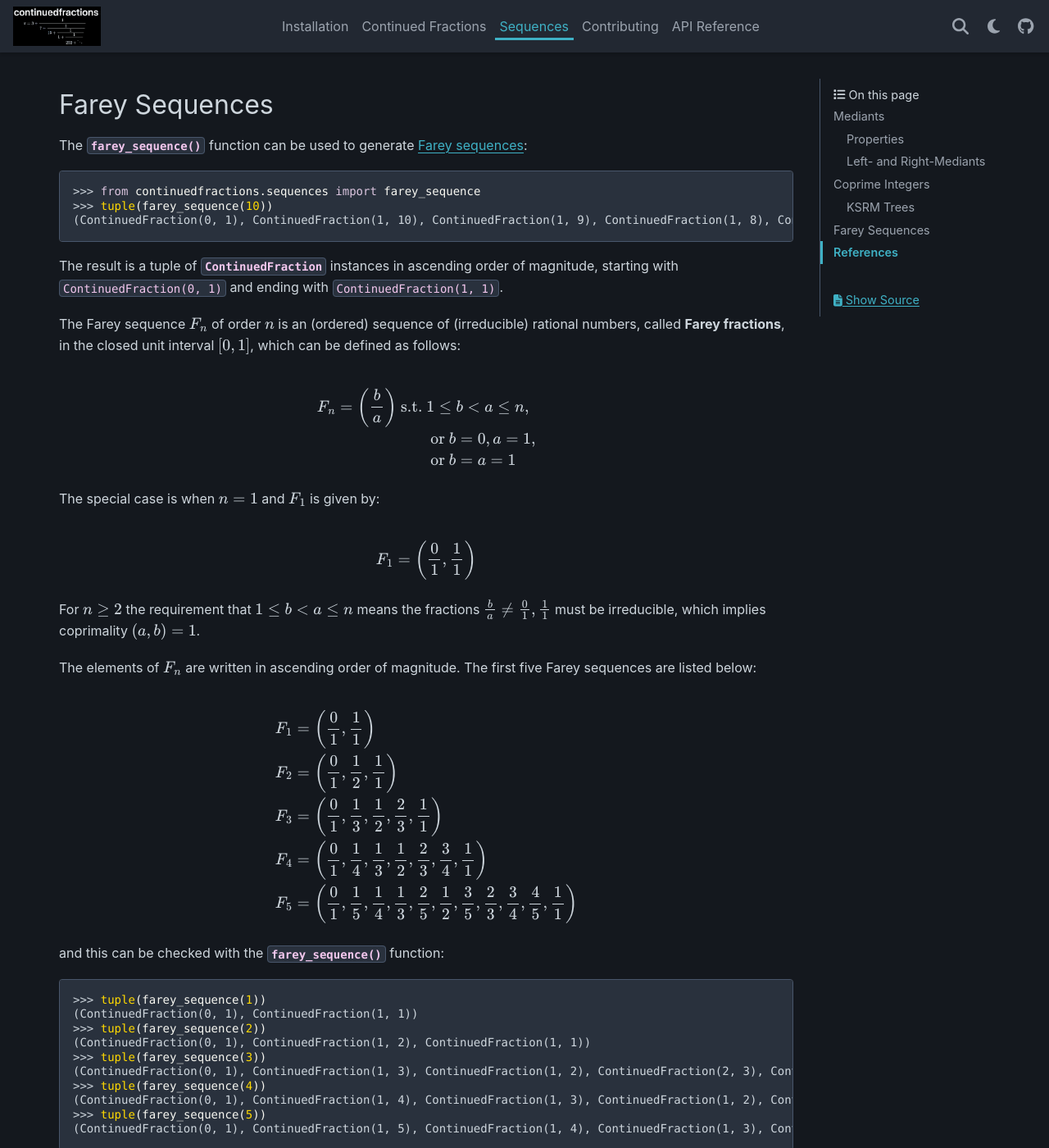
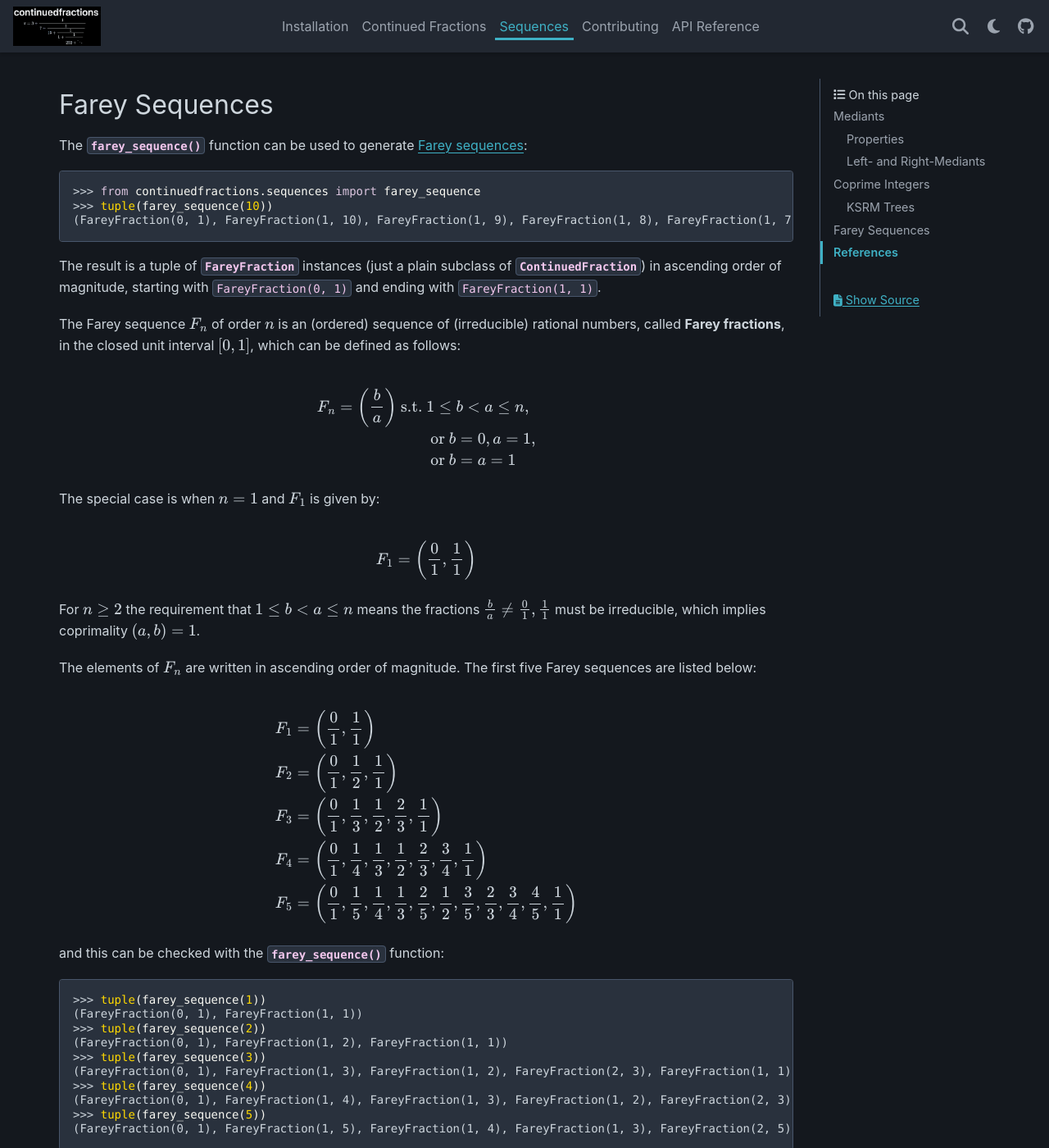
Before and after one commit to sr-murthy/continuedfractions, a Sphinx documentation site: the page built from docs/sources/sequences.rst, in a window 1280 px wide and 1400 px high, scrolled down 9419 px. Shown: the whole window at 82% size. Built offline with Sphinx 7.4.7 and the PyData theme 0.15.4, drawn with Linux system fonts in a browser that asks for light colours; nearby versions of some CDN libraries; some of the changed text lies outside the part shown.

```diff
--- a/docs/sources/contributing.rst
+++ b/docs/sources/contributing.rst
@@ -165,6 +165,6 @@ The CI pipelines are defined in the `CI YML <https://github.com/sr-murthy/contin
 Versioning and Releases :fas:`upload`
 =====================================
 
-The latest release is ``1.0.1``.
+The latest release is ``1.1.0``.
 
 There is currently no dedicated pipeline for releases - both `GitHub releases <https://github.com/sr-murthy/continuedfractions/releases>`_ and `PyPI packages <https://pypi.org/project/continuedfractions>`_ are published manually, but both have the same version tag.
--- a/docs/sources/sequences.rst
+++ b/docs/sources/sequences.rst
@@ -339,9 +339,9 @@ The :py:func:`~continuedfractions.sequences.farey_sequence` function can be used
 
    >>> from continuedfractions.sequences import farey_sequence
    >>> tuple(farey_sequence(10))
-   (ContinuedFraction(0, 1), ContinuedFraction(1, 10), ContinuedFraction(1, 9), ContinuedFraction(1, 8), ContinuedFraction(1, 7), ContinuedFraction(1, 6), ContinuedFraction(1, 5), ContinuedFraction(2, 9), ContinuedFraction(1, 4), ContinuedFraction(2, 7), ContinuedFraction(3, 10), ContinuedFraction(1, 3), ContinuedFraction(3, 8), ContinuedFraction(2, 5), ContinuedFraction(3, 7), ContinuedFraction(4, 9), ContinuedFraction(1, 2), ContinuedFraction(5, 9), ContinuedFraction(4, 7), ContinuedFraction(3, 5), ContinuedFraction(5, 8), ContinuedFraction(2, 3), ContinuedFraction(7, 10), ContinuedFraction(5, 7), ContinuedFraction(3, 4), ContinuedFraction(7, 9), ContinuedFraction(4, 5), ContinuedFraction(5, 6), ContinuedFraction(6, 7), ContinuedFraction(7, 8), ContinuedFraction(8, 9), ContinuedFraction(9, 10), ContinuedFraction(1, 1))
+   (FareyFraction(0, 1), FareyFraction(1, 10), FareyFraction(1, 9), FareyFraction(1, 8), FareyFraction(1, 7), FareyFraction(1, 6), FareyFraction(1, 5), FareyFraction(2, 9), FareyFraction(1, 4), FareyFraction(2, 7), FareyFraction(3, 10), FareyFraction(1, 3), FareyFraction(3, 8), FareyFraction(2, 5), FareyFraction(3, 7), FareyFraction(4, 9), FareyFraction(1, 2), FareyFraction(5, 9), FareyFraction(4, 7), FareyFraction(3, 5), FareyFraction(5, 8), FareyFraction(2, 3), FareyFraction(7, 10), FareyFraction(5, 7), FareyFraction(3, 4), FareyFraction(7, 9), FareyFraction(4, 5), FareyFraction(5, 6), FareyFraction(6, 7), FareyFraction(7, 8), FareyFraction(8, 9), FareyFraction(9, 10), FareyFraction(1, 1))
 
-The result is a tuple of :py:class:`~continuedfractions.continuedfraction.ContinuedFraction` instances in ascending order of magnitude, starting with ``ContinuedFraction(0, 1)`` and ending with ``ContinuedFraction(1, 1)``.
+The result is a tuple of :py:class:`~continuedfractions.sequences.FareyFraction` instances (just a plain subclass of :py:class:`~continuedfractions.continuedfraction.ContinuedFraction`) in ascending order of magnitude, starting with ``FareyFraction(0, 1)`` and ending with ``FareyFraction(1, 1)``.
 
 The Farey sequence :math:`F_n` of order :math:`n` is an (ordered) sequence of (irreducible) rational numbers, called **Farey fractions**, in the closed unit interval :math:`[0, 1]`, which can be defined as follows:
 
@@ -378,15 +378,15 @@ and this can be checked with the :py:func:`~continuedfractions.sequences.farey_s
 .. code:: python
 
    >>> tuple(farey_sequence(1))
-   (ContinuedFraction(0, 1), ContinuedFraction(1, 1))
+   (FareyFraction(0, 1), FareyFraction(1, 1))
    >>> tuple(farey_sequence(2))
-   (ContinuedFraction(0, 1), ContinuedFraction(1, 2), ContinuedFraction(1, 1))
+   (FareyFraction(0, 1), FareyFraction(1, 2), FareyFraction(1, 1))
    >>> tuple(farey_sequence(3))
-   (ContinuedFraction(0, 1), ContinuedFraction(1, 3), ContinuedFraction(1, 2), ContinuedFraction(2, 3), ContinuedFraction(1, 1))
+   (FareyFraction(0, 1), FareyFraction(1, 3), FareyFraction(1, 2), FareyFraction(2, 3), FareyFraction(1, 1))
    >>> tuple(farey_sequence(4))
-   (ContinuedFraction(0, 1), ContinuedFraction(1, 4), ContinuedFraction(1, 3), ContinuedFraction(1, 2), ContinuedFraction(2, 3), ContinuedFraction(3, 4), ContinuedFraction(1, 1))
+   (FareyFraction(0, 1), FareyFraction(1, 4), FareyFraction(1, 3), FareyFraction(1, 2), FareyFraction(2, 3), FareyFraction(3, 4), FareyFraction(1, 1))
    >>> tuple(farey_sequence(5))
-   (ContinuedFraction(0, 1), ContinuedFraction(1, 5), ContinuedFraction(1, 4), ContinuedFraction(1, 3), ContinuedFraction(2, 5), ContinuedFraction(1, 2), ContinuedFraction(3, 5), ContinuedFraction(2, 3), ContinuedFraction(3, 4), ContinuedFraction(4, 5), ContinuedFraction(1, 1))
+   (FareyFraction(0, 1), FareyFraction(1, 5), FareyFraction(1, 4), FareyFraction(1, 3), FareyFraction(2, 5), FareyFraction(1, 2), FareyFraction(3, 5), FareyFraction(2, 3), FareyFraction(3, 4), FareyFraction(4, 5), FareyFraction(1, 1))
 
 For :math:`n > 1` we can write the fractions in :math:`F_n` as :math:`\frac{b}{a}` where :math:`a > b`: the coprimality condition :math:`(a, b) = 1`, combined with :math:`a \leq n`, means that :math:`F_n` contains, for each :math:`a \leq n`, exactly :math:`\phi(a)` fractions of the form :math:`\frac{b}{a}` where :math:`a > b` and :math:`(a, b) = 1`, and :math:`\phi(k)` is the totient function.
 
@@ -428,18 +428,18 @@ This can be checked using :py:func:`~continuedfractions.sequences.farey_sequence
 
 .. code:: python
 
-   >>> print(', '.join([str(frac) for frac in farey_sequence(4)]))
+   >>> print(', '.join(map(str, farey_sequence(4))))
    0, 1/4, 1/3, 1/2, 2/3, 3/4, 1
-   >>> print(', '.join([str(frac) for frac in farey_sequence(7)]))
+   >>> print(', '.join(map(str, farey_sequence(7))))
    0, 1/7, 1/6, 1/5, 1/4, 2/7, 1/3, 2/5, 3/7, 1/2, 4/7, 3/5, 2/3, 5/7, 3/4, 4/5, 5/6, 6/7, 1
-   >>> ContinuedFraction(2, 3).mediant(ContinuedFraction(3, 4))
-   ContinuedFraction(5, 7)
-   >>> assert ContinuedFraction(2, 3).mediant(ContinuedFraction(3, 4)) in farey_sequence(7)
-   >>> ContinuedFraction(3, 4) - ContinuedFraction(2, 3)
-   ContinuedFraction(1, 12)
-   >>> print(', '.join([str(frac) for frac in farey_sequence(12)]))
+   >>> FareyFraction(2, 3).mediant(FareyFraction(3, 4))
+   FareyFraction(5, 7)
+   >>> assert FareyFraction(2, 3).mediant(FareyFraction(3, 4)) in farey_sequence(7)
+   >>> FareyFraction(3, 4) - FareyFraction(2, 3)
+   FareyFraction(1, 12)
+   >>> print(', '.join(map(str, farey_sequence(12))))
    0, 1/12, 1/11, 1/10, 1/9, 1/8, 1/7, 1/6, 2/11, 1/5, 2/9, 1/4, 3/11, 2/7, 3/10, 1/3, 4/11, 3/8, 2/5, 5/12, 3/7, 4/9, 5/11, 1/2, 6/11, 5/9, 4/7, 7/12, 3/5, 5/8, 7/11, 2/3, 7/10, 5/7, 8/11, 3/4, 7/9, 4/5, 9/11, 5/6, 6/7, 7/8, 8/9, 9/10, 10/11, 11/12, 1
-   >>> assert ContinuedFraction(3, 4) - ContinuedFraction(2, 3) in farey_sequence(12)
+   >>> assert FareyFraction(3, 4) - FareyFraction(2, 3) in farey_sequence(12)
 
 .. _sequences.references:
 
--- a/src/continuedfractions/version.py
+++ b/src/continuedfractions/version.py
@@ -1 +1 @@
-__version__ = "1.0.1"
+__version__ = "1.1.0"
```
Also changed, not shown: CONTRIBUTING.md (+1 -1 lines), docs/requirements.txt (+234 -202 lines), 4 other files.
